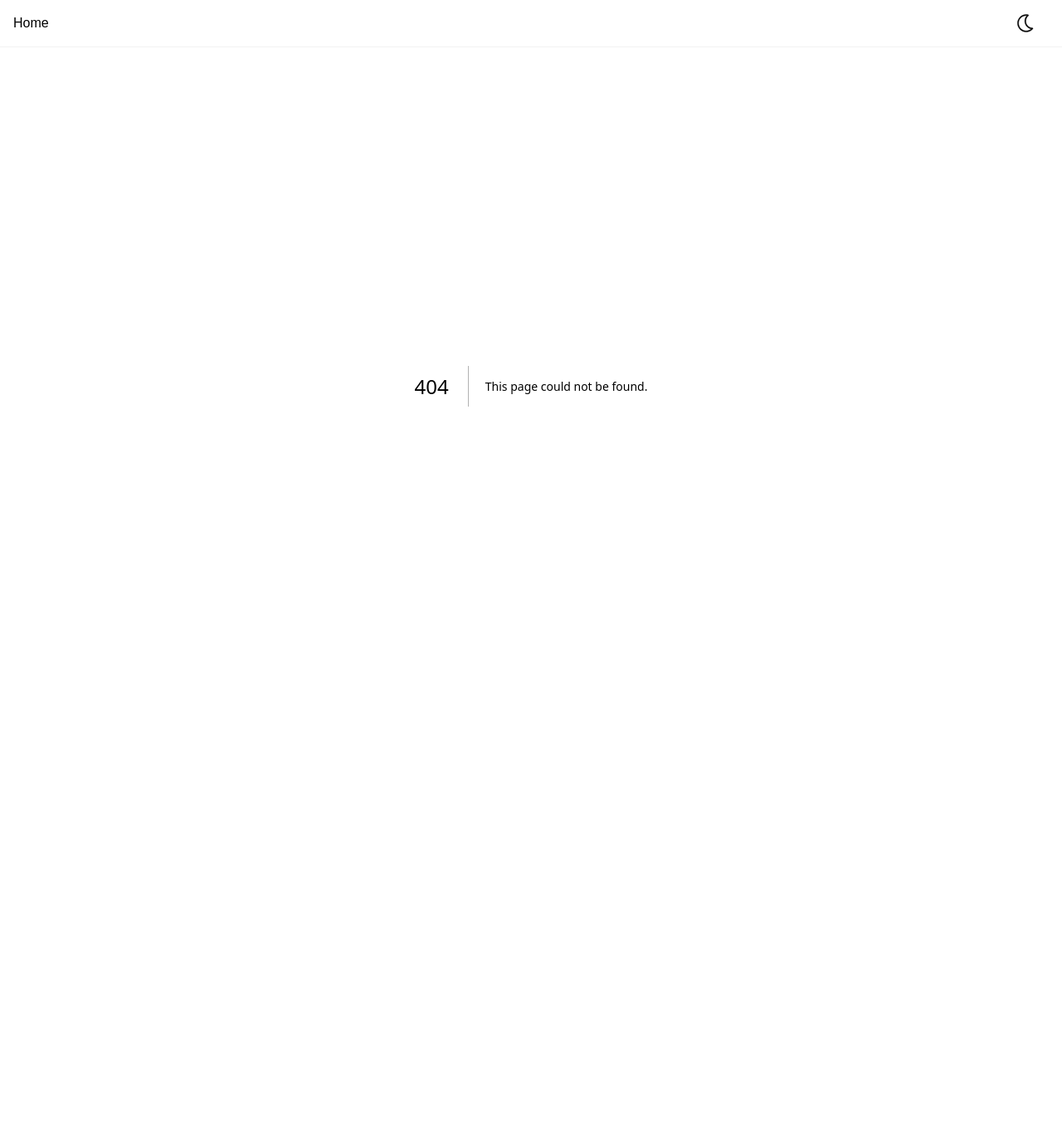
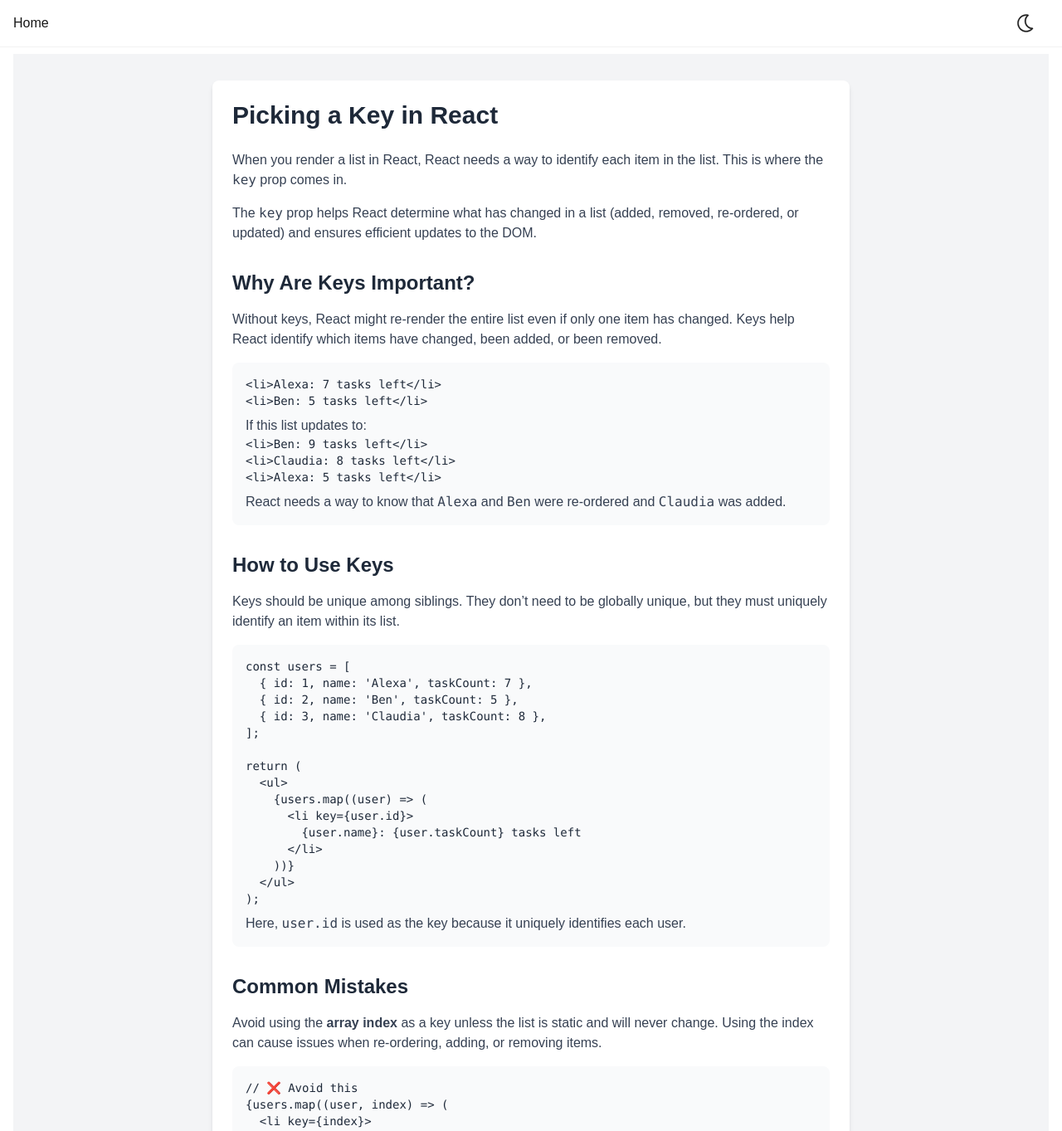
Before and after one commit to Sujal-Vanjare/react-learn, a Next.js app: page /picking-key in a window 1280 px wide. Before the commit this address had no page. Shown: the top 1363 px of the page at 83% size. Before the commit the page ends 873 px from the top, so only its background shows below. Built offline with nearby package versions, Linux system fonts and the light colour scheme.

Commit message:
picking key doc added

```diff
--- a/src/app/page.tsx
+++ b/src/app/page.tsx
@@ -11,6 +11,7 @@ const pages = [
   { id: 7, href: "/sharing-data-between-components" },
   { id: 8, href: "/tic-tac-toe-game" },
   { id: 9, href: "/tic-tac-toe-game/why-immutability-is-important" },
+  { id: 10, href: "/picking-key" },
 ];
 
 export default function Home() {
--- /dev/null
+++ b/src/app/picking-key/page.jsx
@@ -0,0 +1,141 @@
+export default function Page() {
+  return (
+    <div className="min-h-screen bg-gray-100 p-8">
+      <div className="max-w-3xl mx-auto bg-white p-6 rounded-lg shadow-md">
+        <h1 className="text-3xl font-bold text-gray-800 mb-6">
+          Picking a Key in React
+        </h1>
+
+        {/* Introduction */}
+        <section className="mb-8">
+          <p className="text-gray-700 mb-4">
+            When you render a list in React, React needs a way to identify each
+            item in the list. This is where the <code>key</code> prop comes in.
+          </p>
+          <p className="text-gray-700 mb-4">
+            The <code>key</code> prop helps React determine what has changed in
+            a list (added, removed, re-ordered, or updated) and ensures
+            efficient updates to the DOM.
+          </p>
+        </section>
+
+        {/* Why Keys Are Important */}
+        <section className="mb-8">
+          <h2 className="text-2xl font-semibold text-gray-800 mb-4">
+            Why Are Keys Important?
+          </h2>
+          <p className="text-gray-700 mb-4">
+            Without keys, React might re-render the entire list even if only one
+            item has changed. Keys help React identify which items have changed,
+            been added, or been removed.
+          </p>
+          <div className="bg-gray-50 p-4 rounded-lg">
+            <pre className="text-sm text-gray-800">
+              <code>
+                {`<li>Alexa: 7 tasks left</li>
+<li>Ben: 5 tasks left</li>`}
+              </code>
+            </pre>
+            <p className="text-gray-700 mt-2">If this list updates to:</p>
+            <pre className="text-sm text-gray-800">
+              <code>
+                {`<li>Ben: 9 tasks left</li>
+<li>Claudia: 8 tasks left</li>
+<li>Alexa: 5 tasks left</li>`}
+              </code>
+            </pre>
+            <p className="text-gray-700 mt-2">
+              React needs a way to know that <code>Alexa</code> and{" "}
+              <code>Ben</code> were re-ordered and <code>Claudia</code> was
+              added.
+            </p>
+          </div>
+        </section>
+
+        {/* How to Use Keys */}
+        <section className="mb-8">
+          <h2 className="text-2xl font-semibold text-gray-800 mb-4">
+            How to Use Keys
+          </h2>
+          <p className="text-gray-700 mb-4">
+            Keys should be unique among siblings. They don’t need to be globally
+            unique, but they must uniquely identify an item within its list.
+          </p>
+          <div className="bg-gray-50 p-4 rounded-lg">
+            <pre className="text-sm text-gray-800">
+              <code>
+                {`const users = [
+  { id: 1, name: 'Alexa', taskCount: 7 },
+  { id: 2, name: 'Ben', taskCount: 5 },
+  { id: 3, name: 'Claudia', taskCount: 8 },
+];
+
+return (
+  <ul>
+    {users.map((user) => (
+      <li key={user.id}>
+        {user.name}: {user.taskCount} tasks left
+      </li>
+    ))}
+  </ul>
+);`}
+              </code>
+            </pre>
+            <p className="text-gray-700 mt-2">
+              Here, <code>user.id</code> is used as the key because it uniquely
+              identifies each user.
+            </p>
+          </div>
+        </section>
+
+        {/* Common Mistakes */}
+        <section className="mb-8">
+          <h2 className="text-2xl font-semibold text-gray-800 mb-4">
+            Common Mistakes
+          </h2>
+          <p className="text-gray-700 mb-4">
+            Avoid using the <strong>array index</strong> as a key unless the
+            list is static and will never change. Using the index can cause
+            issues when re-ordering, adding, or removing items.
+          </p>
+          <div className="bg-gray-50 p-4 rounded-lg">
+            <pre className="text-sm text-gray-800">
+              <code>
+                {`// ❌ Avoid this
+{users.map((user, index) => (
+  <li key={index}>
+    {user.name}: {user.taskCount} tasks left
+  </li>
+))}`}
+              </code>
+            </pre>
+            <p className="text-gray-700 mt-2">
+              If the list changes, React might incorrectly associate the wrong
+              state with the wrong item.
+            </p>
+          </div>
+        </section>
+
+        {/* Key Takeaways */}
+        <section>
+          <h2 className="text-2xl font-semibold text-gray-800 mb-4">
+            Key Takeaways
+          </h2>
+          <ul className="list-disc list-inside text-gray-700">
+            <li>
+              Use a <code>key</code> prop to uniquely identify list items.
+            </li>
+            <li>
+              Keys should be unique among siblings but don’t need to be globally
+              unique.
+            </li>
+            <li>
+              Avoid using the array index as a key unless the list is static.
+            </li>
+            <li>Keys help React efficiently update and re-render lists.</li>
+          </ul>
+        </section>
+      </div>
+    </div>
+  );
+}
```
